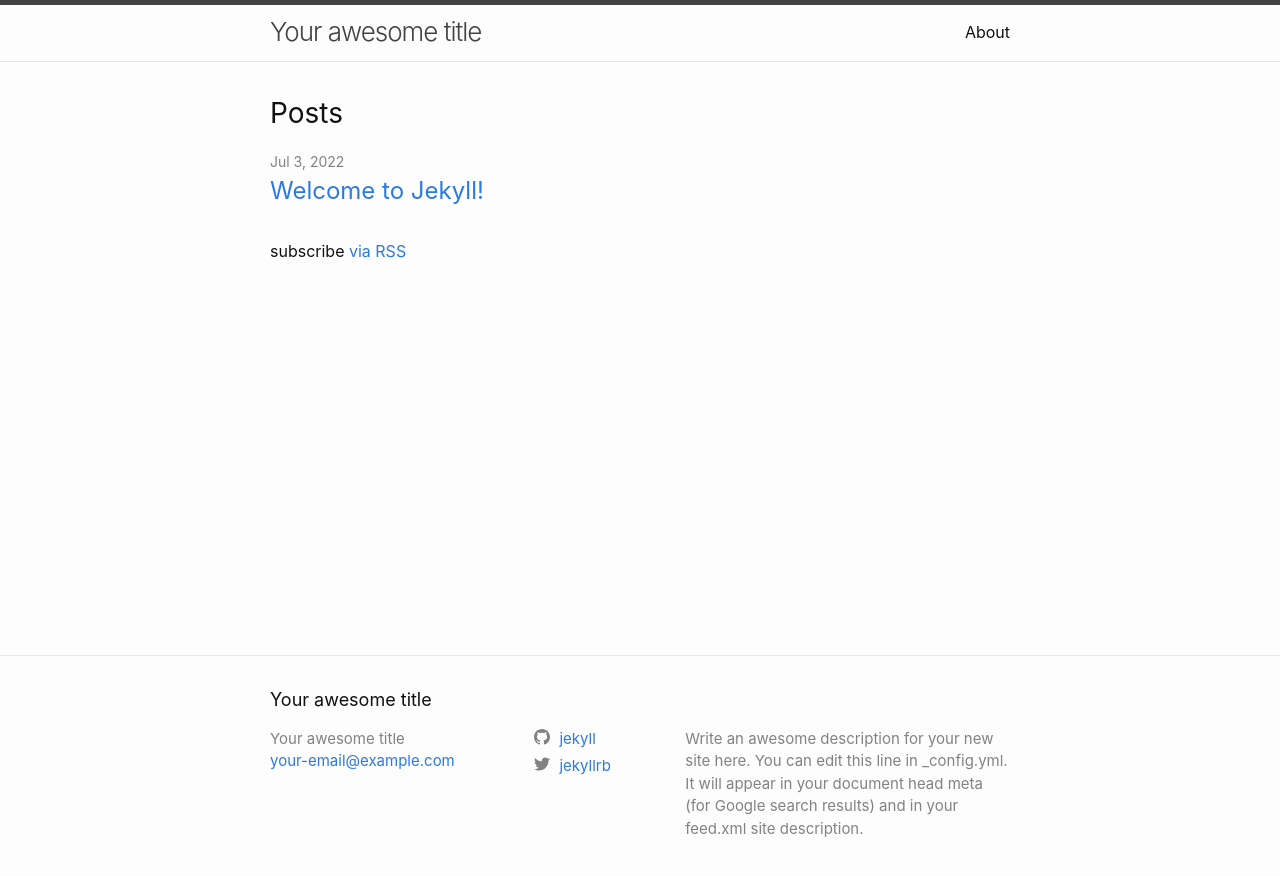
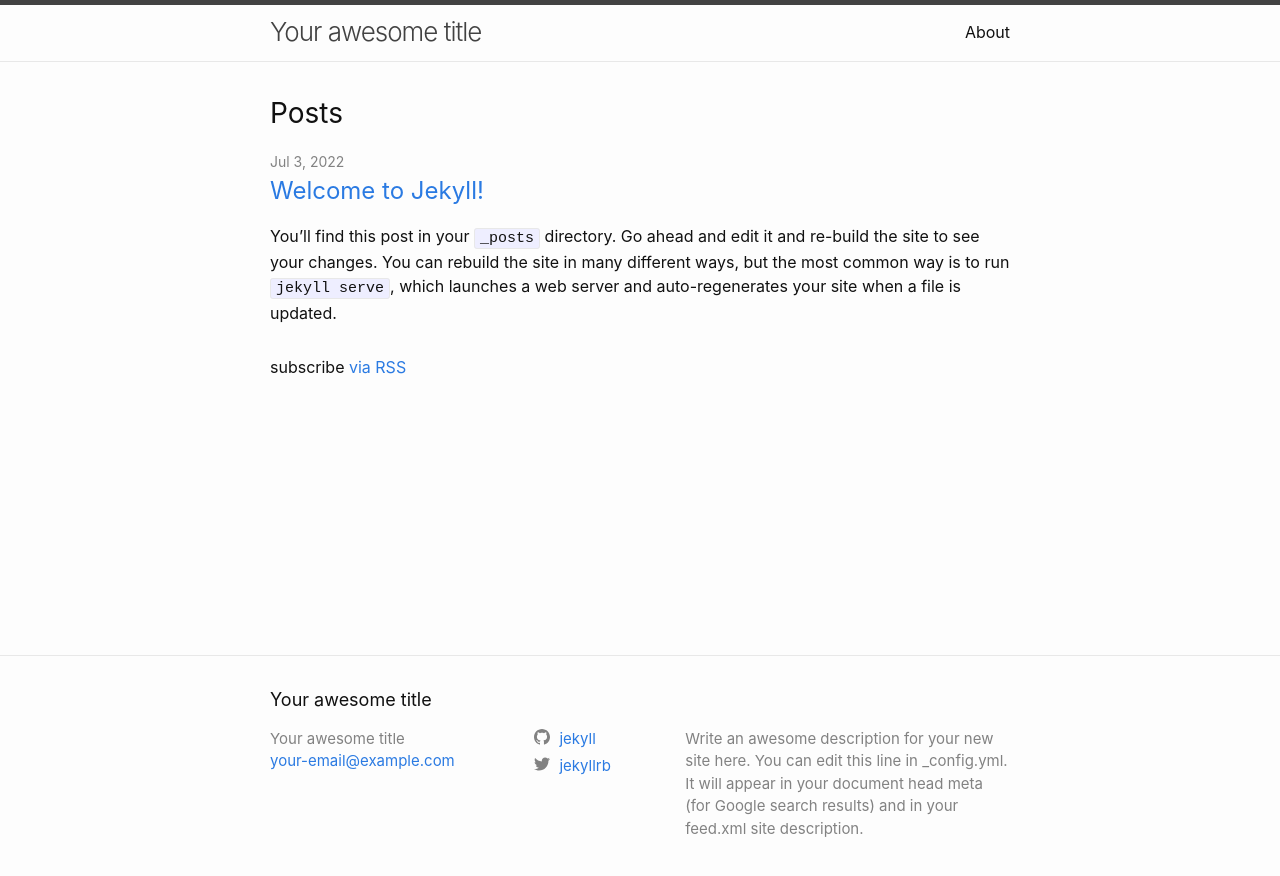
Before and after one commit to Dmistep/test-blog, a Jekyll site: the page built from index.md, in a window 1280 px wide. Shown: the top 876 px of the page. Built offline with Jekyll 4.4.1, drawn with Linux system fonts in a browser that asks for light colours.

Commit message:
update _config.yml

```diff
--- a/_config.yml
+++ b/_config.yml
@@ -29,6 +29,9 @@ url: "" # the base hostname & protocol for your site, e.g. http://example.com
 twitter_username: jekyllrb
 github_username:  jekyll
 
+permalink: /:collection/:year-:month-:day-:title:output_ext
+show_excerpts: true
+
 # Build settings
 theme: minima
 plugins:
```
